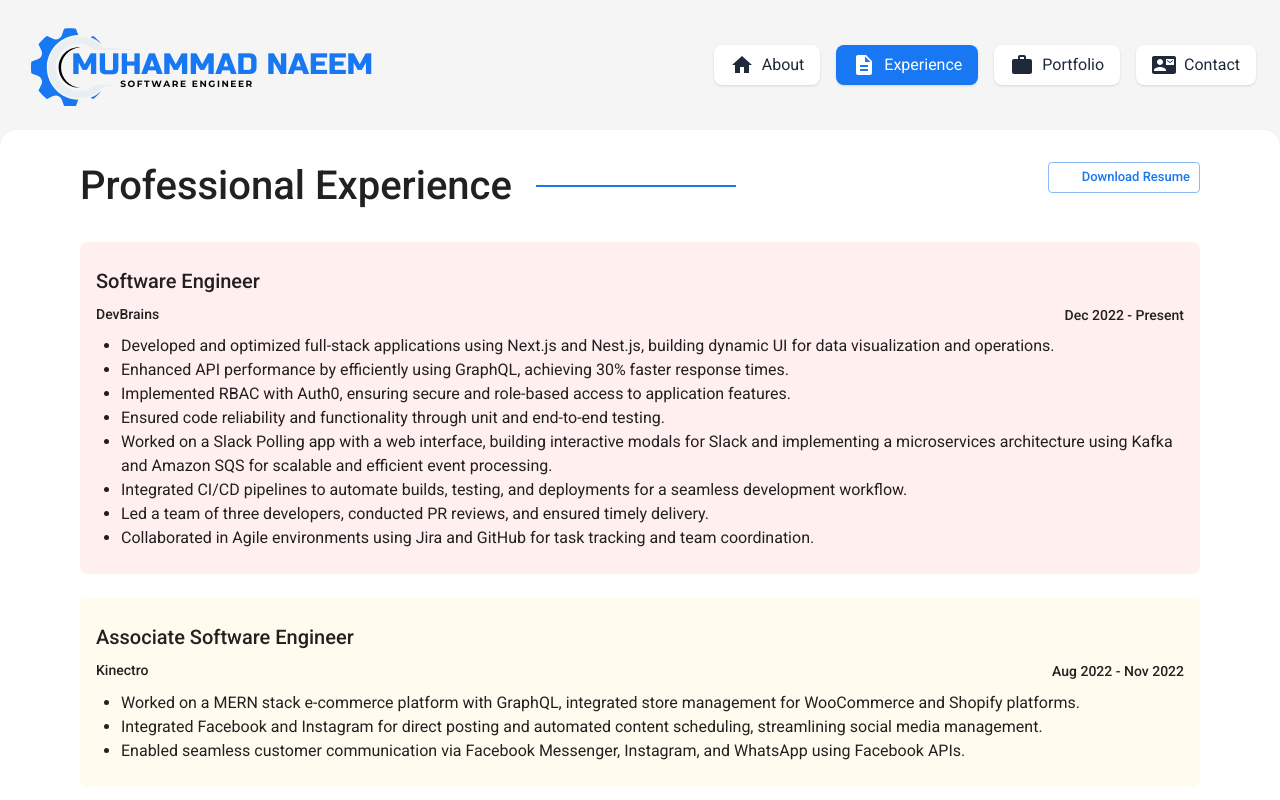
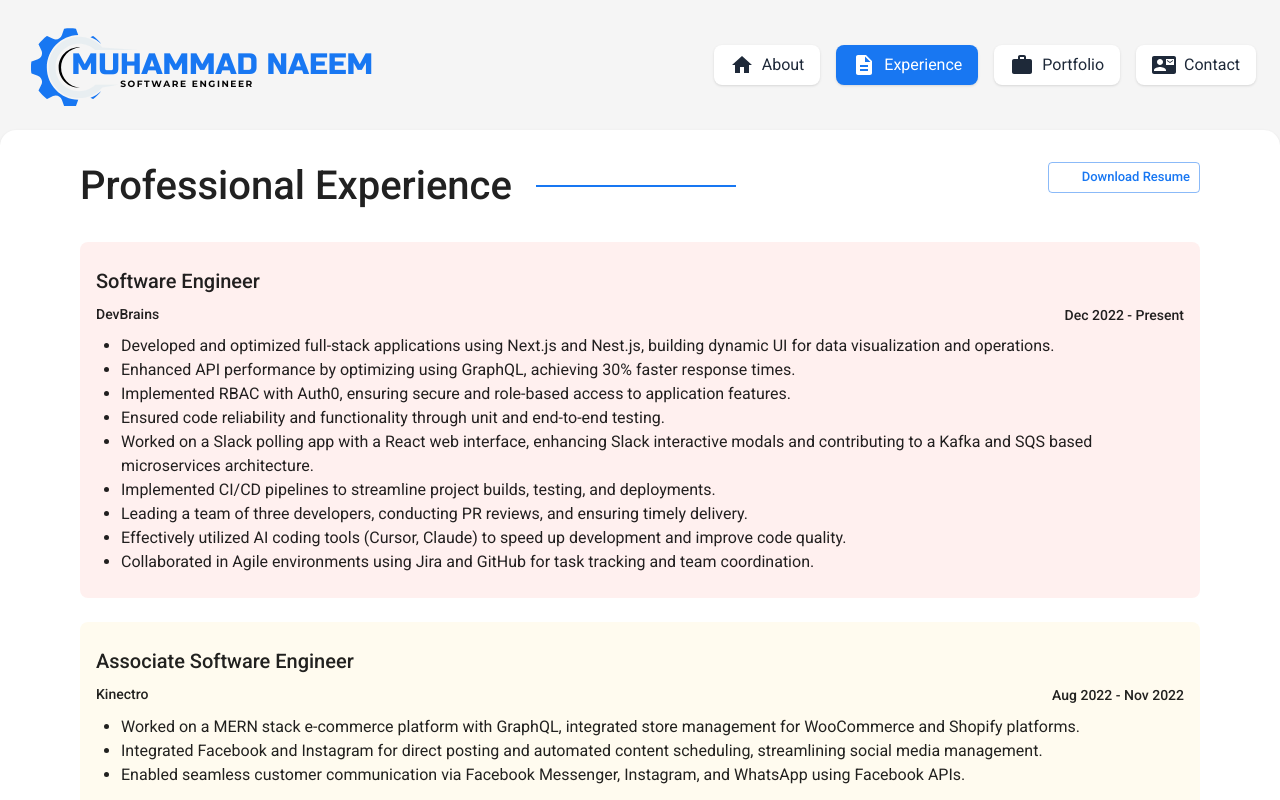
Before and after one commit to imnaeem/portfolio, a Next.js app: page /experience in a window 1280 px wide. Shown: the top 800 px of the page. Built offline with nearby package versions, Linux system fonts and the light colour scheme; some icons are missing.

Commit message:
chore: update resume

```diff
--- a/src/components/experience/ProfessionalExperiences.tsx
+++ b/src/components/experience/ProfessionalExperiences.tsx
@@ -19,17 +19,18 @@ const experience = [
 						Developed and optimized full-stack applications using Next.js and Nest.js, building dynamic UI for data
 						visualization and operations.
 					</li>
-					<li>Enhanced API performance by efficiently using GraphQL, achieving 30% faster response times.</li>
+					<li>Enhanced API performance by optimizing using GraphQL, achieving 30% faster response times.</li>
 					<li>Implemented RBAC with Auth0, ensuring secure and role-based access to application features.</li>
 					<li>Ensured code reliability and functionality through unit and end-to-end testing.</li>
 					<li>
-						Worked on a Slack Polling app with a web interface, building interactive modals for Slack and implementing a
-						microservices architecture using Kafka and Amazon SQS for scalable and efficient event processing.
+						Worked on a Slack polling app with a React web interface, enhancing Slack interactive modals and
+						contributing to a Kafka and SQS based microservices architecture.
 					</li>
 					<li>
-						Integrated CI/CD pipelines to automate builds, testing, and deployments for a seamless development workflow.
+						Implemented CI/CD pipelines to streamline project builds, testing, and deployments.
 					</li>
-					<li>Led a team of three developers, conducted PR reviews, and ensured timely delivery.</li>
+					<li>Leading a team of three developers, conducting PR reviews, and ensuring timely delivery.</li>
+					<li>Effectively utilized AI coding tools (Cursor, Claude) to speed up development and improve code quality.</li>
 					<li>Collaborated in Agile environments using Jira and GitHub for task tracking and team coordination.</li>
 				</ul>
 			</>
```
Also changed, not shown: 1 other file (tests, documents, lock files or other folders).
